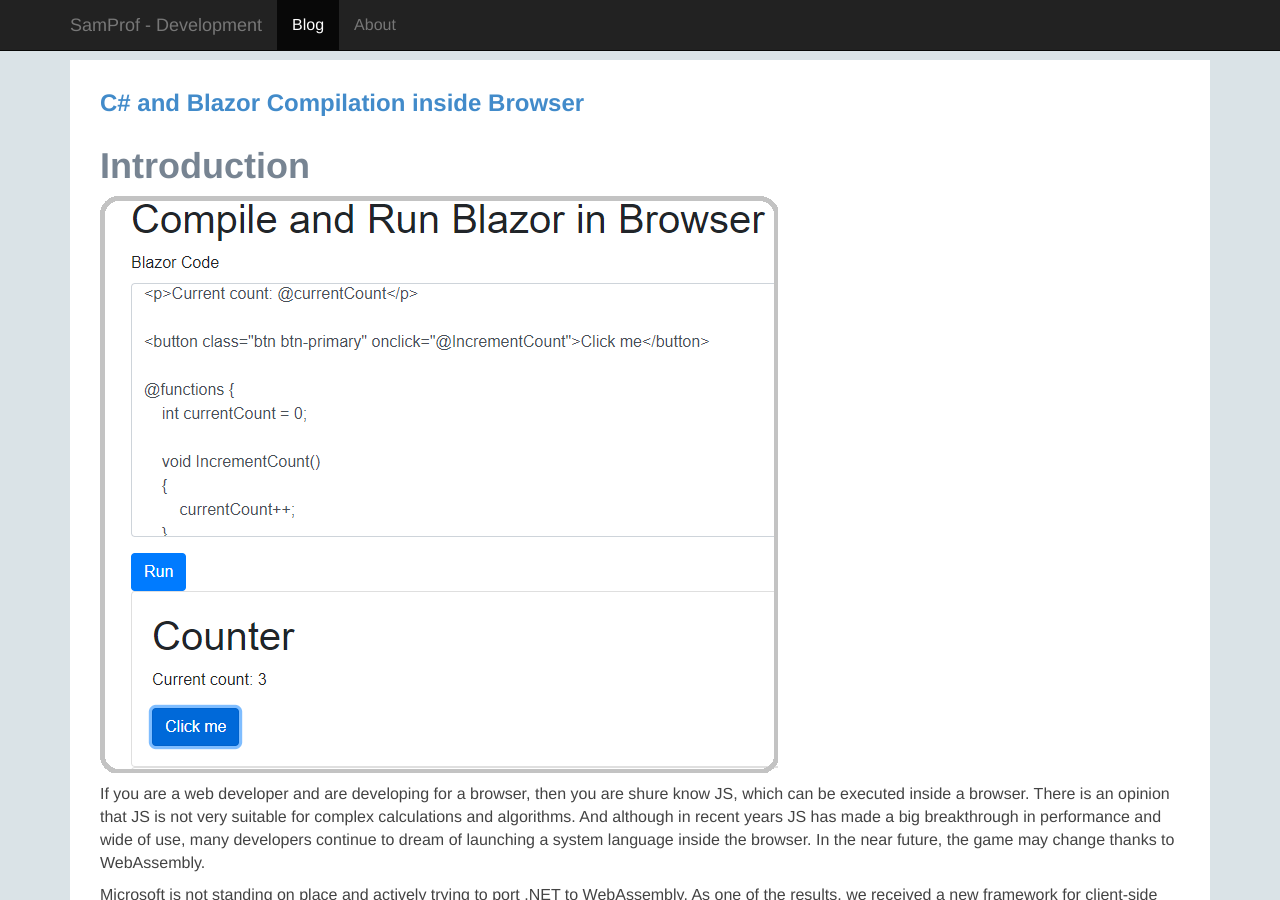
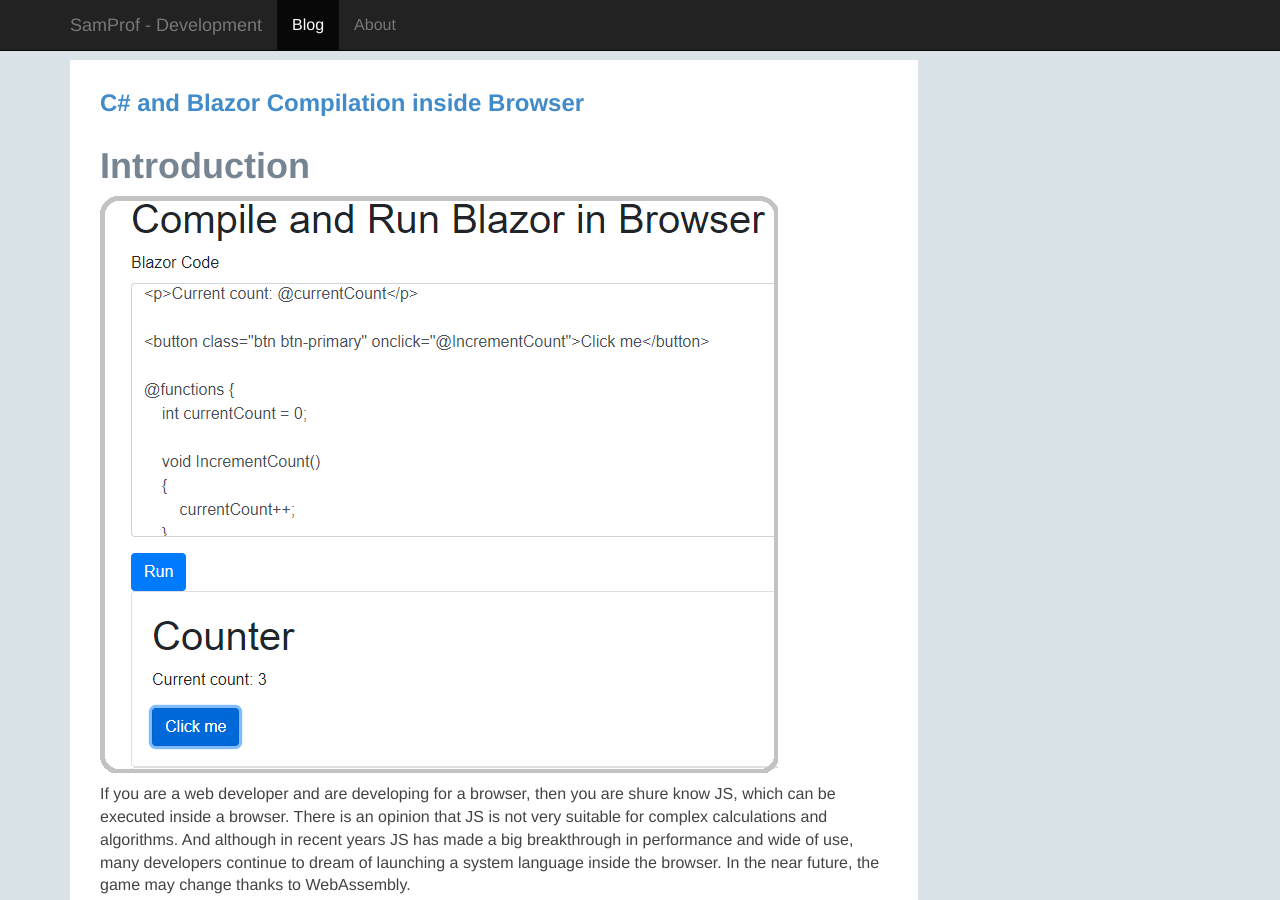
Before and after one commit to SamProf/www.samprof.com, a Jekyll site: the page built from index.html, in a window 1280 px wide and 900 px high. Built offline with Jekyll 4.4.1, drawn with Linux system fonts in a browser that asks for light colours.

Commit message:
Update default.html

```diff
--- a/_layouts/default.html
+++ b/_layouts/default.html
@@ -84,35 +84,11 @@
 
 <div class="container sections-wrapper">
     <div class="row">
-        <div class="primary col-md-12 col-sm-12 col-xs-12">
+        <div class="primary col-md-9 col-sm-9 col-xs-12">
             {{ content }}
         </div><!--//primary-->
-        <!--<div class="secondary col-md-3 col-sm-12 col-xs-12">-->
-            <!--<aside class="info aside section">-->
-                <!--<div class="section-inner">-->
-                    <!--<h2 class="heading sr-only">About me</h2>-->
-                    <!--<div class="content">-->
-                        <!--<div style="text-align: center;">-->
-                            <!--<img src="/images/logo.jpg" style="width: 200px; padding:10px;">-->
-                        <!--</div>-->
-
-                        <!--<ul class="list-unstyled">-->
-                            <!--<li><i class="fa fa-id-card-o"></i>C# and JS Developer-->
-                            <!--</li>-->
-                            <!--<li><i class="fa fa-envelope-o"></i><span class="sr-only">Email:</span><a-->
-                                    <!--href="mailto:wsamprof@gmail.com">wsamprof@gmail.com</a>-->
-                            <!--</li>-->
-                        <!--</ul>-->
-
-
-                        <!--<a class="btn btn-cta-primary" href="/about"><i class="fa fa-paper-plane"></i>About me</a>-->
-
-                    <!--</div>&lt;!&ndash;//content&ndash;&gt;-->
-                <!--</div>&lt;!&ndash;//section-inner&ndash;&gt;-->
-            <!--</aside>&lt;!&ndash;//aside&ndash;&gt;-->
-
-
-        <!--</div>&lt;!&ndash;//secondary&ndash;&gt;-->
+        <div class="secondary col-md-3 col-sm-3 col-xs-12">
+        </div>
     </div><!--//row-->
 </div><!--//masonry-->
 
```
